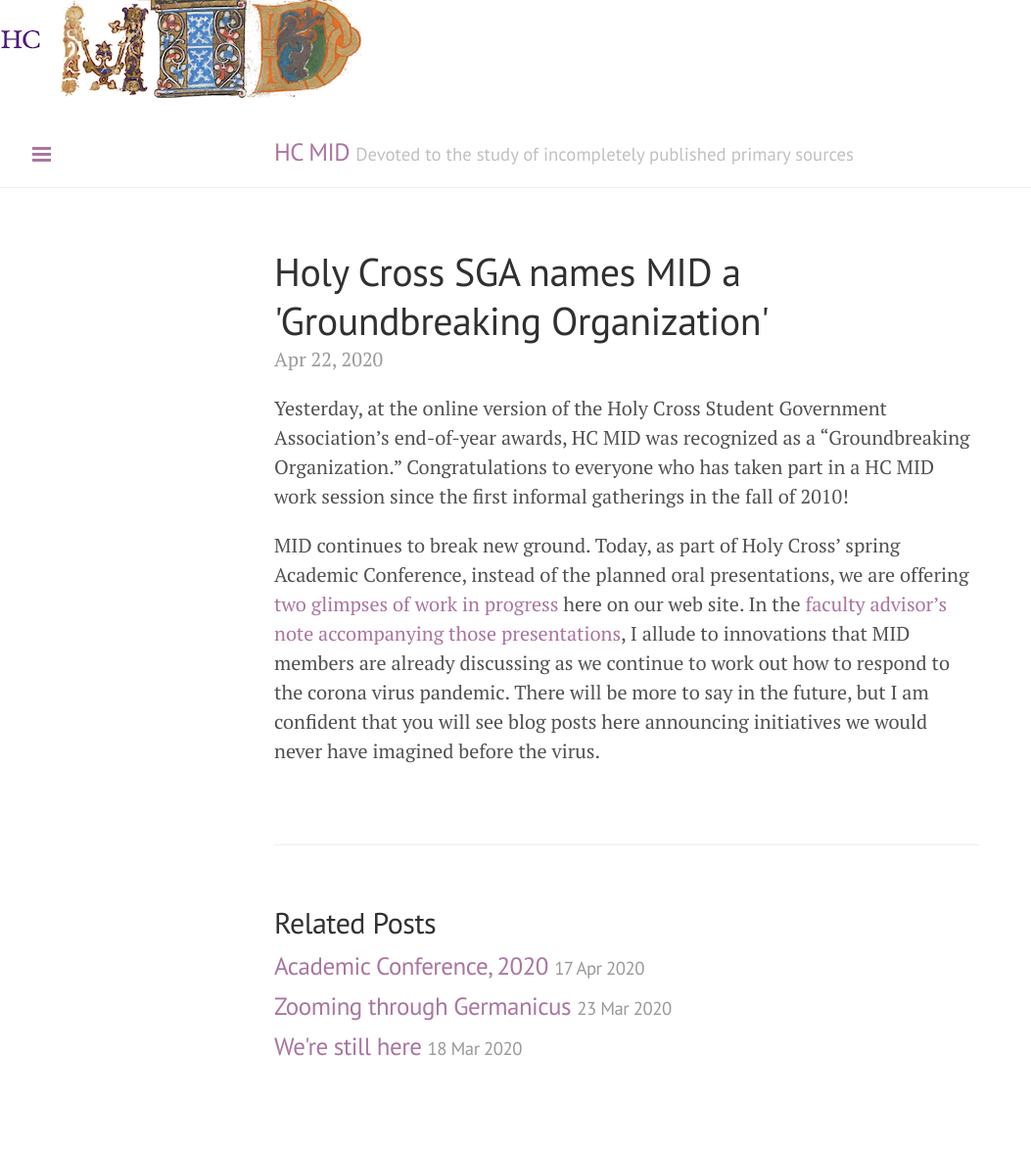
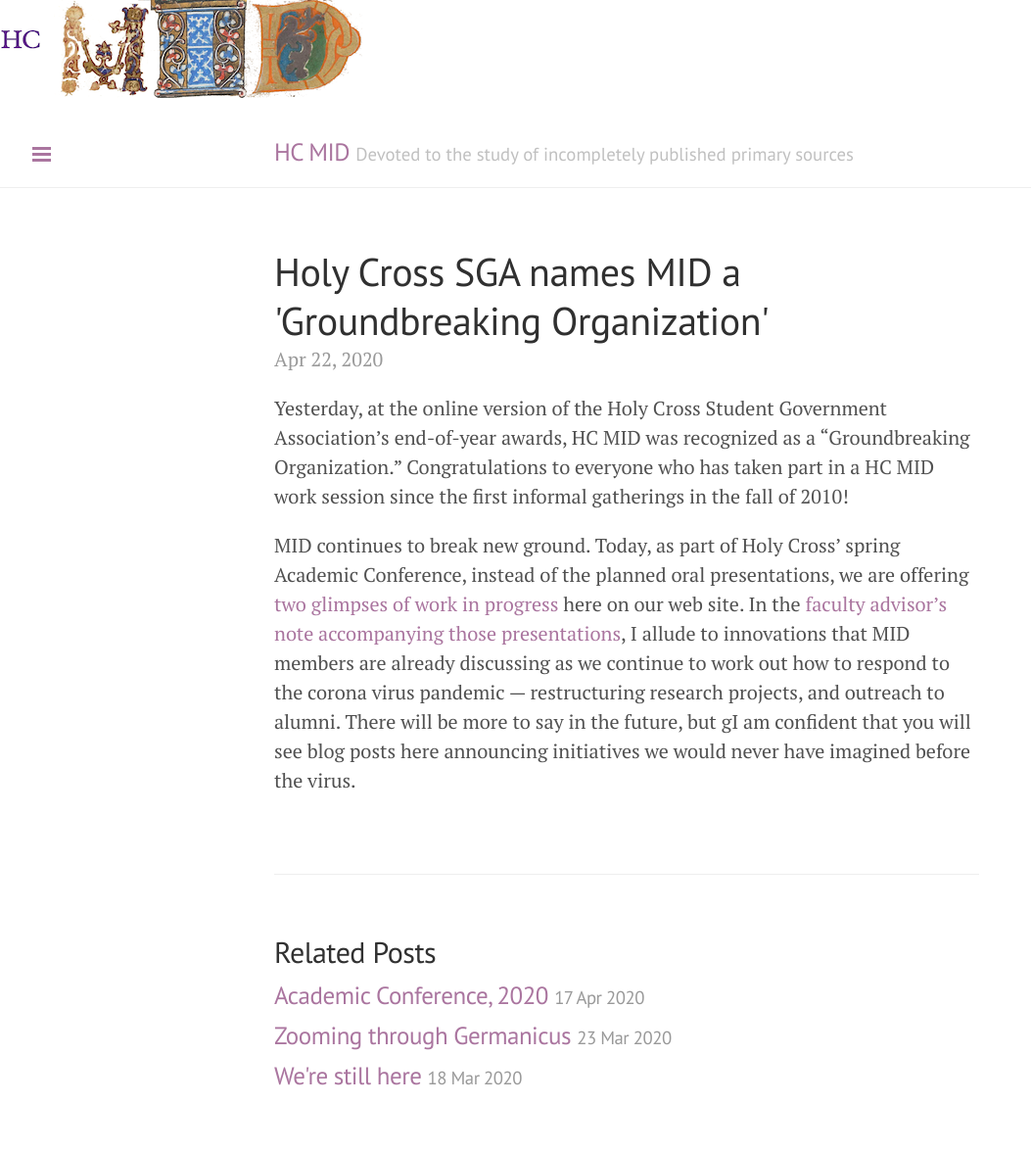
Before and after one commit to HCMID/HCMID.github.io, a Jekyll site: the page built from _posts/2020-04-22-groundbreaking.md, in a window 1280 px wide. Shown: the whole page at 98% size, without its empty margins (0-1053 px from the left). Built offline with Jekyll 4.4.1, drawn with Linux system fonts in a browser that asks for light colours; before the commit the page ends 1145 px from its top, so only the background shows below that.

Commit message:
Include e.g.

```diff
--- a/_posts/2020-04-22-groundbreaking.md
+++ b/_posts/2020-04-22-groundbreaking.md
@@ -6,4 +6,4 @@ layout: post
 Yesterday, at the online version of the Holy Cross Student Government Association's end-of-year awards, HC MID was recognized as a "Groundbreaking Organization."  Congratulations to everyone who has taken part in a HC MID work session since the first informal gatherings in the fall of 2010!
 
 
-MID continues to break new ground. Today, as part of Holy Cross' spring Academic Conference, instead of the planned oral presentations, we are offering [two glimpses of work in progress](https://hcmid.github.io/academic_conference20/) here on our web site.  In the [faculty advisor's note accompanying those presentations](https://hcmid.github.io/academic_conference20/covid/), I allude to innovations that MID members are already discussing as we continue to work out how to respond to the corona virus pandemic.  There will be more to say in the future, but I am confident that you will see blog posts here announcing initiatives we would never have imagined before the virus.
+MID continues to break new ground. Today, as part of Holy Cross' spring Academic Conference, instead of the planned oral presentations, we are offering [two glimpses of work in progress](https://hcmid.github.io/academic_conference20/) here on our web site.  In the [faculty advisor's note accompanying those presentations](https://hcmid.github.io/academic_conference20/covid/), I allude to innovations that MID members are already discussing as we continue to work out how to respond to the corona virus pandemic — restructuring research projects, and outreach to alumni.  There will be more to say in the future, but gI am confident that you will see blog posts here announcing initiatives we would never have imagined before the virus.
```
